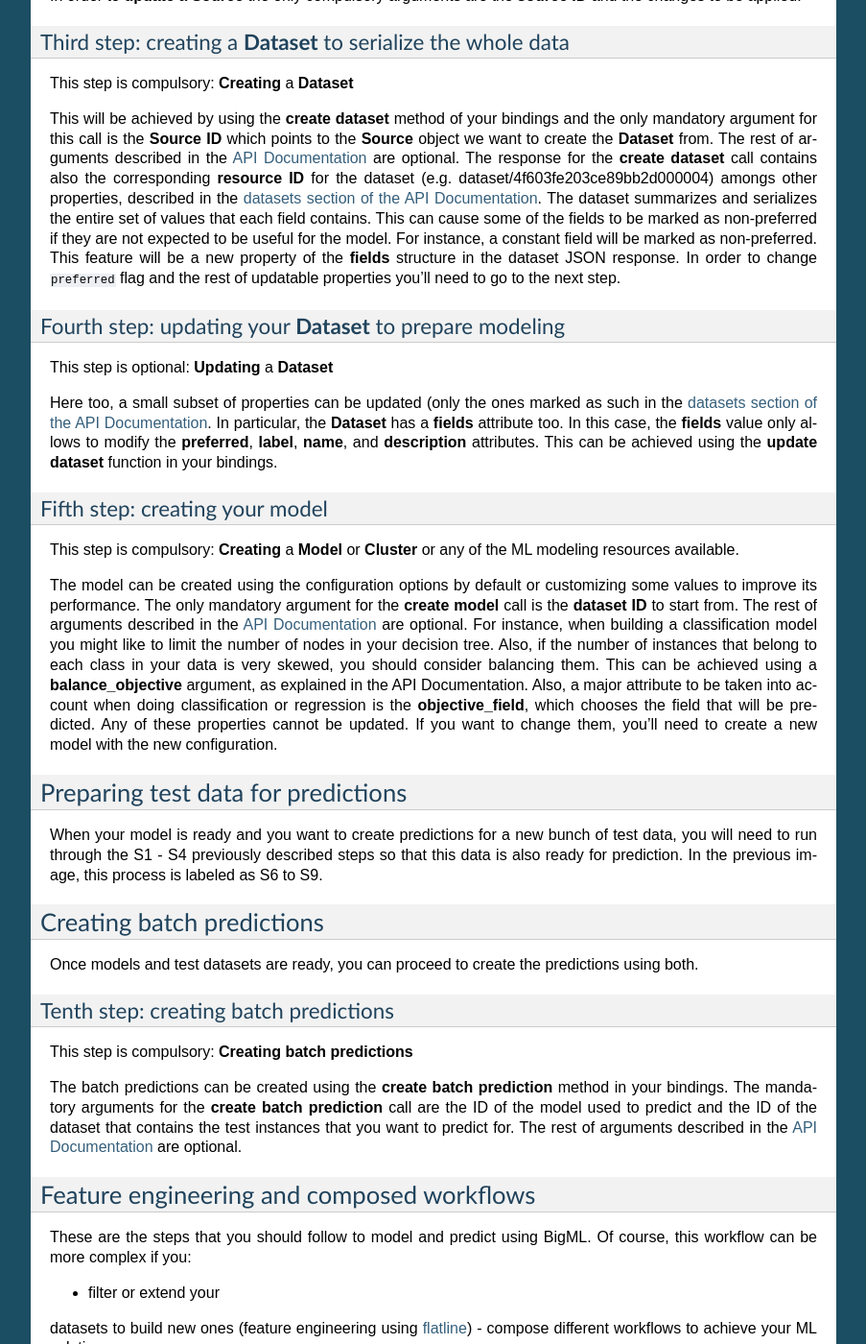
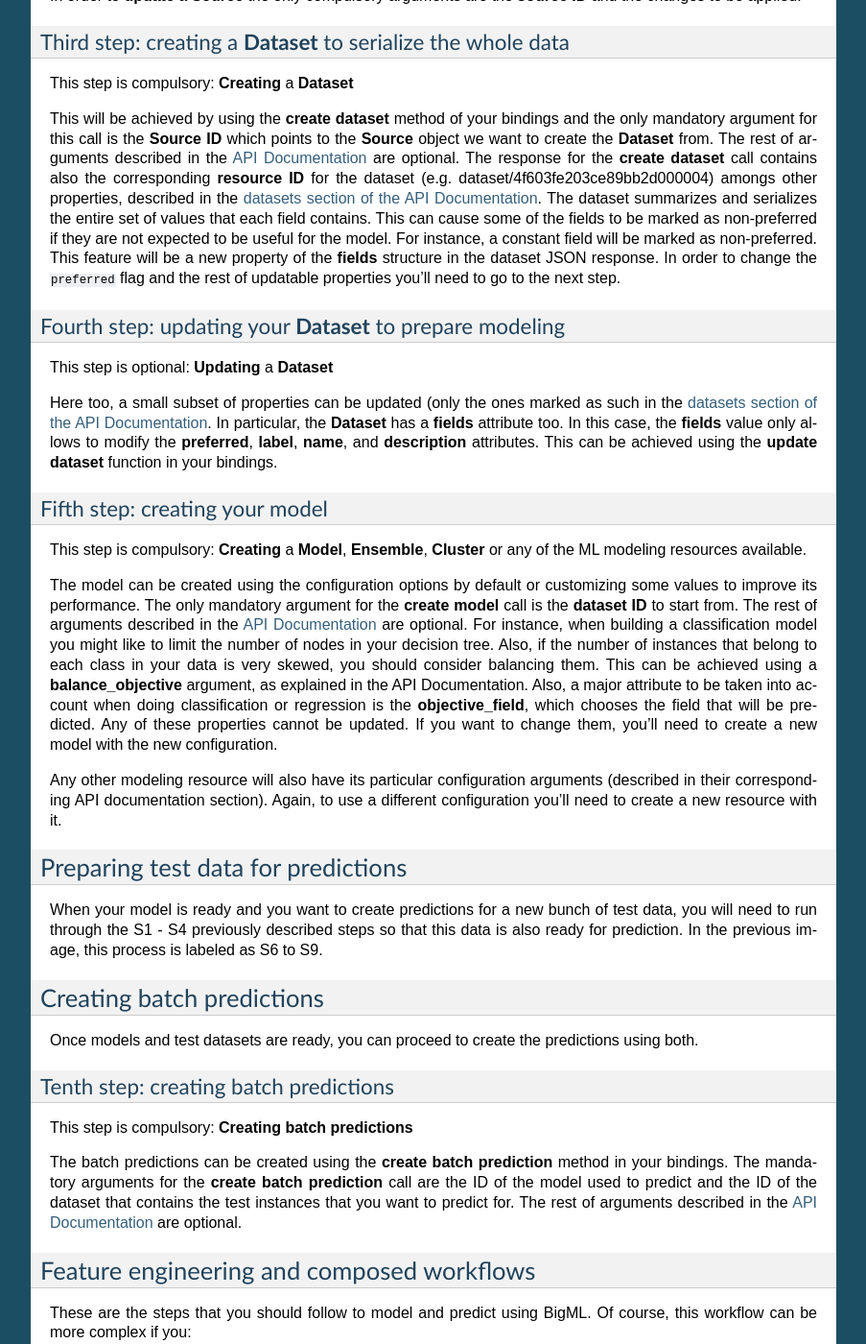
Before and after one commit to bigmlcom/python, a Sphinx documentation site: the page built from docs/api_sketch.rst, in a window 1280 px wide and 1400 px high, scrolled down 2228 px. Shown: the whole window at 96% size, without its empty margins (198-1101 px from the left). Built offline with Sphinx 7.4.7, drawn with Linux system fonts in a browser that asks for light colours.

Commit message:
Rephrasing some docs

```diff
--- a/docs/api_sketch.rst
+++ b/docs/api_sketch.rst
@@ -149,7 +149,7 @@
 they are not expected to be useful for the model. For instance, a constant
 field will be marked as non-preferred. This feature will be a new property
 of the **fields** structure in the dataset JSON response. In order to change
-``preferred`` flag and the rest of updatable properties you'll need to go
+the ``preferred`` flag and the rest of updatable properties you'll need to go
 to the next
 step.
 
@@ -171,14 +171,15 @@
 Fifth step: creating your model
 ~~~~~~~~~~~~~~~~~~~~~~~~~~~~~~~
 
-This step is compulsory: **Creating** a **Model** or **Cluster** or any
+This step is compulsory: **Creating** a **Model**, **Ensemble**,
+**Cluster** or any
 of the ML modeling resources available.
 
 The model can be created using the configuration options by default or
 customizing some values to improve its performance. The only mandatory
 argument for the **create model** call is the **dataset ID** to start from.
 The rest of arguments described in the
-`API Documentation <https://bigml.com/api/datasets#ds_dataset_properties>`_
+`API Documentation <https://bigml.com/api/models#md_model_properties>`_
 are optional.
 For instance, when
 building a classification model you might like to limit the number
@@ -190,6 +191,11 @@
 chooses the field that will be predicted. Any of these properties cannot be
 updated. If you want to change them, you'll need to create a new model with
 the new configuration.
+
+Any other modeling resource will also have its particular configuration
+arguments (described in their corresponding API documentation section).
+Again, to use a different configuration you'll
+need to create a new resource with it.
 
 
 Preparing test data for predictions
```
